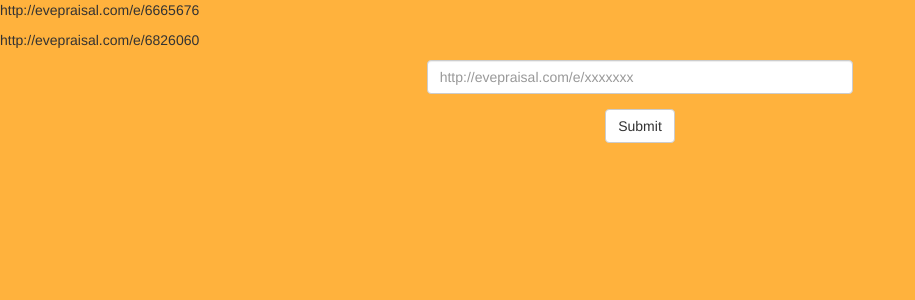
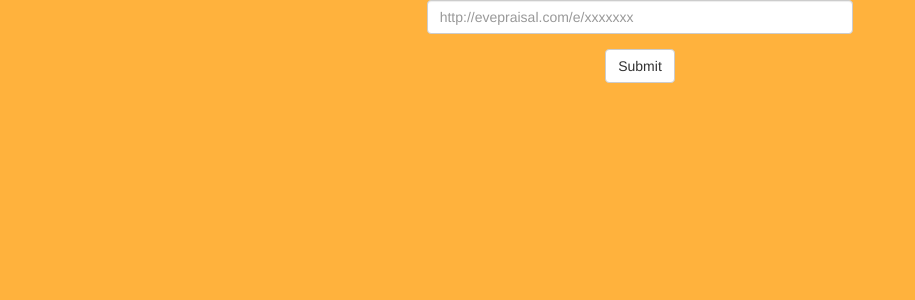
Before and after one commit to all-out/lootparser, a Django app: page /paste/ in a window 1280 px wide. Shown: the part 268-568 px from the top of the page, without its empty margins (0-915 px from the left). Run offline with Django 3.2, Linux system fonts and the light colour scheme; parts of the project's set-up code (start-up, migrations or seed data) failed here and were passed over; some libraries are stand-ins or nearby versions.

Commit message:
pastes template exists; removed test strings from create_paste template

```diff
--- a/main/templates/create_paste.html
+++ b/main/templates/create_paste.html
@@ -3,11 +3,6 @@
 {% block bodyblock %}
     <form class="form-horizontal" action="/paste/" method="POST">
         {% csrf_token %}
-
-        <div class="row">
-            <p>http://evepraisal.com/e/6665676</p>
-            <p>http://evepraisal.com/e/6826060</p>
-        </div>
 
         <!-- link input field -->
         <div class="row">
```
